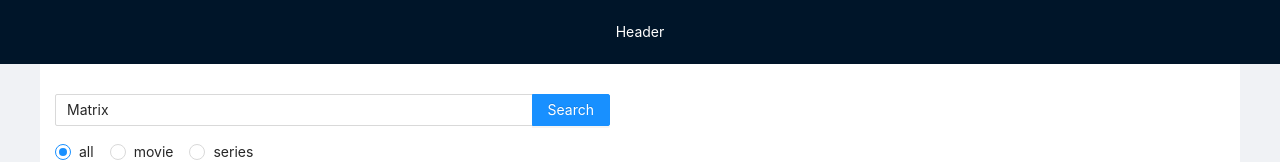
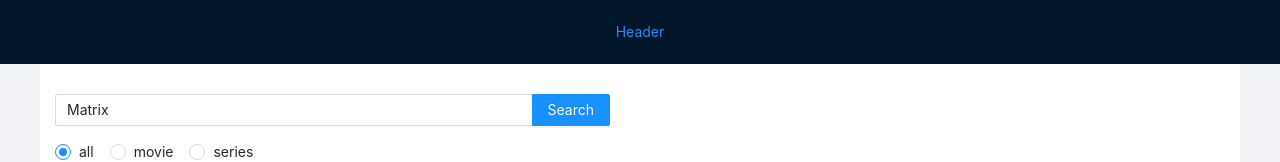
Before and after one commit to dimktsoy/movies, a React (Create React App) app: page / in a window 1280 px wide. Shown: the top 162 px of the page. Built offline with nearby package versions, Linux system fonts and the light colour scheme; no server answers.

Commit message:
Ссылка на главную в шапке

```diff
--- a/src/layout/PageHeader/index.jsx
+++ b/src/layout/PageHeader/index.jsx
@@ -1,8 +1,13 @@
 import { Header } from 'antd/lib/layout/layout';
+import { NavLink } from 'react-router-dom';
 import './PageHeader.scss';
 
 function PageHeader() {
-  return <Header className="page-header">Header</Header>;
+  return (
+    <Header className="page-header">
+      <NavLink to="/">Header</NavLink>
+    </Header>
+  );
 }
 
 export default PageHeader;
```
